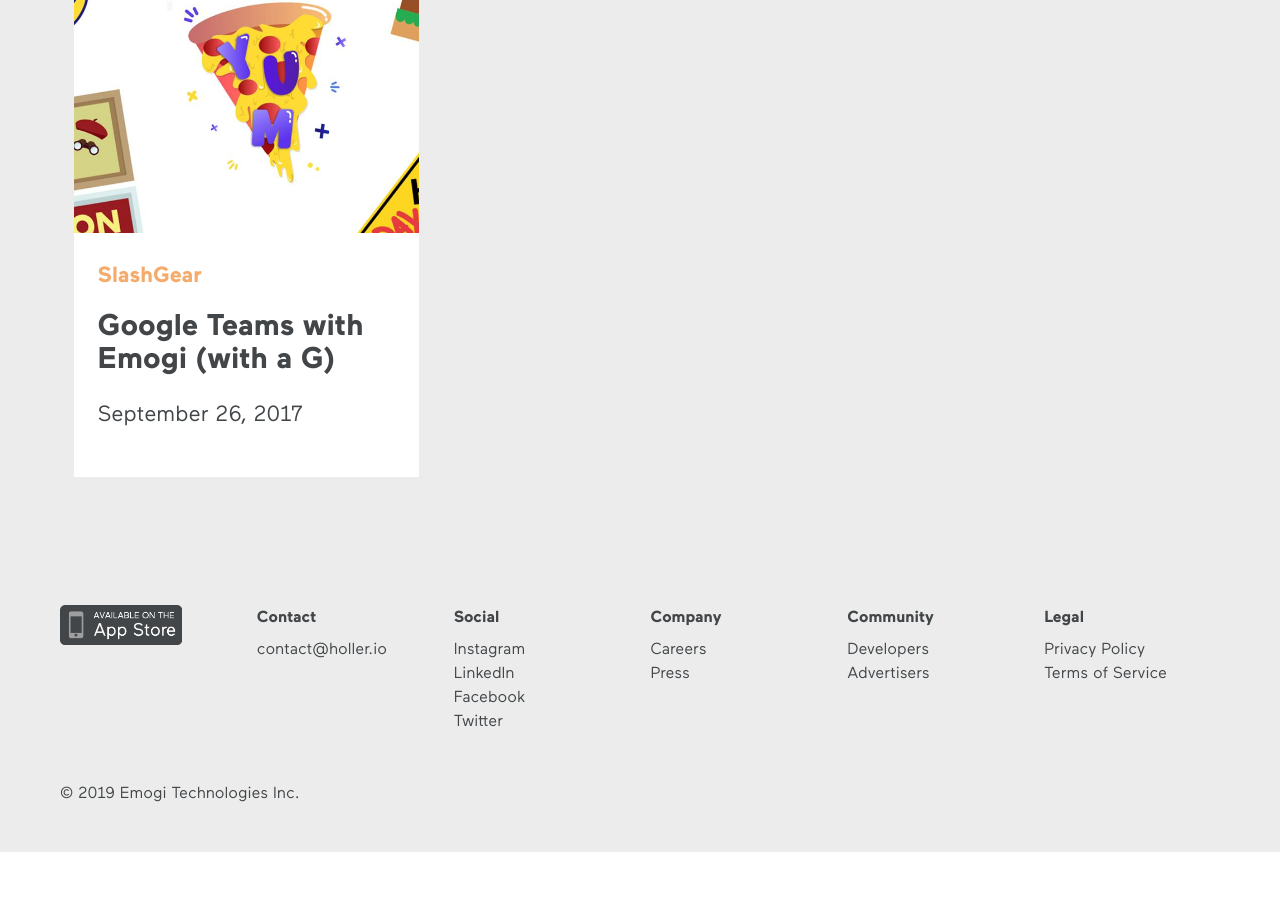
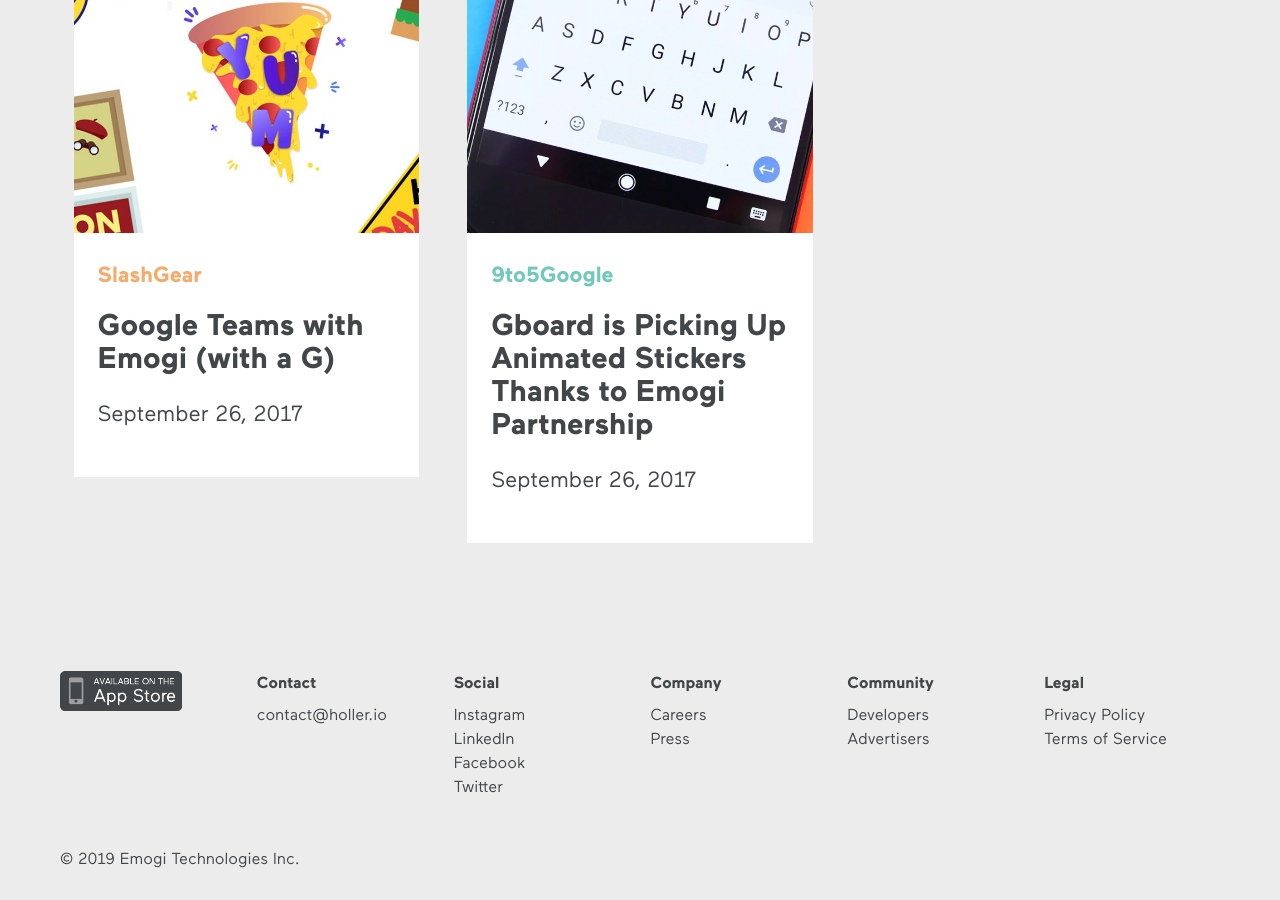
Before and after one commit to taliacotton/holler, a Jekyll site: the page built from press.html, in a window 1280 px wide and 900 px high, scrolled down 4445 px. Built offline with Jekyll 4.4.1, drawn with Linux system fonts in a browser that asks for light colours; nearby versions of some CDN libraries; before the commit the page ends 5297 px from its top, so only the background shows below that.

Commit message:
Updated 2 files via CloudCannon

```diff
--- a/_data/press.yml
+++ b/_data/press.yml
@@ -255,3 +255,13 @@
   publisher: SlashGear
   image: /uploads/google-teams-with-emogi-with-a-g.png
   url: 'https://www.slashgear.com/google-teams-with-emogi-with-a-g-26501697/'
+- title: Gboard is Picking Up Animated Stickers Thanks to Emogi Partnership
+  featured: false
+  published-date: 'September 26, 2017'
+  blurb: >-
+    Google and Emogi have announced a new partnership to bring an animated
+    sticker pack to the keyboard – with thousands of sticker options.
+  publisher: 9to5Google
+  image: >-
+    /uploads/gboard-is-picking-up-animated-stickers-thanks-to-emogi-partnership.png
+  url: 'https://9to5google.com/2017/09/26/gboard-animated-stickers-emogi/'
```
Also changed, not shown: uploads/gboard-is-picking-up-animated-stickers-thanks-to-emogi-partnership.png (added).
